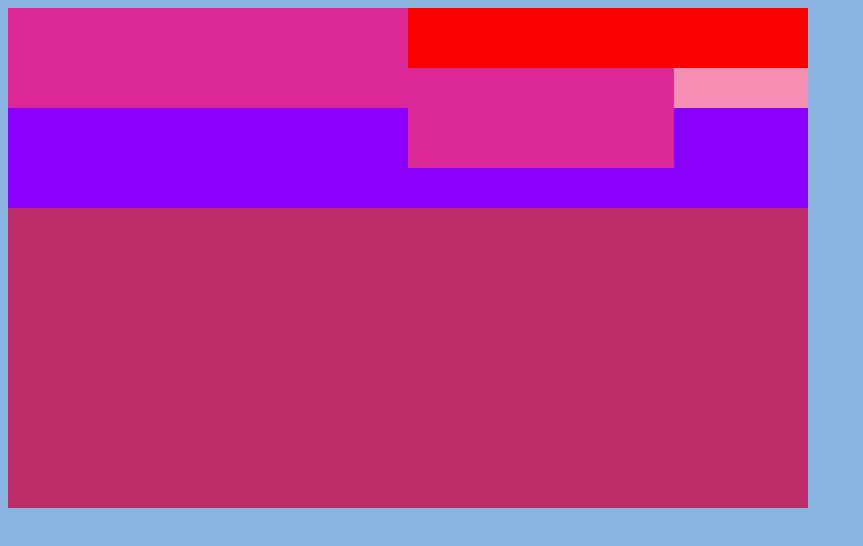
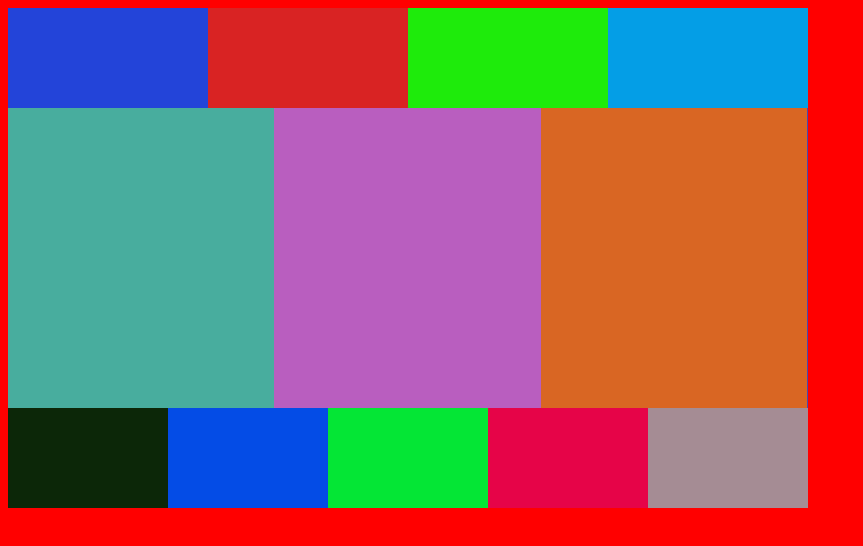
Before and after one commit to mayaralimaa0209/matematica2, a plain HTML site: page template.html in a window 1280 px wide. Shown: the whole page, without its empty margins (0-863 px from the left). Drawn offline with Linux system fonts and the light colour scheme.

Commit message:
Update template.html

```diff
--- a/template.html
+++ b/template.html
@@ -8,63 +8,109 @@
                 body{
                     width:100%;
                     height:100%;
-                    background-color: rgb(139, 179, 224);
+                    background-color:red;
                 }
                 .site{
-                    width: 800px;;
-                    height: 500px;
-                    background-color: rgba(202, 5, 71, 0.774);
+                    width:800px;
+                    height:500px;
+                    background-color:rgb(0, 255, 213);
                 }
                 .header{
-                    width: 100%;
-                    height: 20%;
-                    background-color: rgba(248, 147, 181, 0.973);
+                    width:100%;
+                    height:20%;
+                    background-color:yellow;
                 }
                 .main{
-                     width: 100%;
-                    height: 60%;
-                    background-color: rgb(253, 0, 0);
+                    width:100%;
+                    height:60%;
+                    background-color:rgb(72, 77, 173);
                 }
-
                 .footer{
-                    width: 100%;
-                    height: 20%;
-                    background-color: rgb(139, 0, 253);
+                    width:100%;
+                    height:20%;
+                    background-color:rgb(173, 72, 163);
                 }
-
                 .esquerda{
-                    width: 33.3%;
-                    height: 100%;
-                    background-color: rgb(174, 146, 197);
+                    width:33.3%;
+                    height:100%;
+                    background-color:rgb(72, 173, 158);
                     display:inline;
                     float:left;
                 }
                 .centro{
-                    width: 33.3%;
-                    height: 100%;
-                    background-color: rgb(91, 188, 206);
+                    width:33.3%;
+                    height:100%;
+                    background-color:rgb(185, 94, 191);
                     display:inline;
                     float:left;
                 }
-
                 .direita{
-                    width: 33.3%;
-                    height: 100%;
-                    background-color: rgb(221, 40, 152);
+                    width:33.3%;
+                    height:100%;
+                    background-color:rgb(217, 102, 35);
                     display:inline;
                     float:left;
                 }
-               .hum{
-                width: 25%;
-                    height: 100%;
-                    background-color: rgb(221, 40, 152);
+                .h1{
+                    width:25%;
+                    height:100%;
+                    background-color:rgb(35, 68, 217);
                     display:inline;
                     float:left;
                 }
-               .hdois{
-                width: 25%;
-                    height: 100%;
-                    background-color: rgb(221, 40, 152);
+                .h2{
+                    width:25%;
+                    height:100%;
+                    background-color:rgb(217, 35, 35);
+                    display:inline;
+                    float:left;
+                }
+                .h3{
+                    width:25%;
+                    height:100%;
+                    background-color:rgb(30, 235, 11);
+                    display:inline;
+                    float:left;
+                }
+                .h4{
+                    width:25%;
+                    height:100%;
+                    background-color:rgb(4, 158, 230);
+                    display:inline;
+                    float:left;
+                }
+                .j1{
+                    width:20%;
+                    height:100%;
+                    background-color:rgb(12, 39, 8);
+                    display:inline;
+                    float:left;
+                }
+                .j2{
+                    width:20%;
+                    height:100%;
+                    background-color:rgb(4, 76, 230);
+                    display:inline;
+                    float:left;
+                }
+                .j3{
+                    width:20%;
+                    height:100%;
+                    background-color:rgb(4, 230, 53);
+                    display:inline;
+                    float:left;
+                }
+                .j4{
+                    width:20%;
+                    height:100%;
+                    background-color:rgb(230, 4, 72);
+                    display:inline;
+                    float:left;
+                }
+                .j5{
+                    width:20%;
+                    height:100%;
+                    background-color:rgb(165, 140, 148);
                     display:inline;
                     float:left;
                 }
@@ -72,18 +118,24 @@
         </head>
         <body>
             <div class="site">
-            <div class="header"></di>
-                <div class="hum"></div>
-                <div class="hdois"></div>
-                <div class="htres"></div>
-                <div class="hquatro"></div>
-                 <div class="main"></div>
-                <div class="esquda"></div>
-                <div class="cntro"></div>
+                <div class="header">
+                <div class="h1"></div>
+                <div class="h2"></div>
+                <div class="h3"></div>
+                <div class="h4"></div>
+            </div>
+                <div class="main">
+                    <div class="esquerda"></div>
+                    <div class="centro"></div>
                     <div class="direita"></div>
                 </div>
-               <div class="footer"></div>
-
+                <div class="footer">
+                <div class="j1"></div>
+                <div class="j2"></div>
+                <div class="j3"></div>
+                <div class="j4"></div>
+                <div class="j5"></div>
+                </div>
             </div>
         </body>
     </html>
```
Lines whose indentation alone changed are shown as unchanged.
